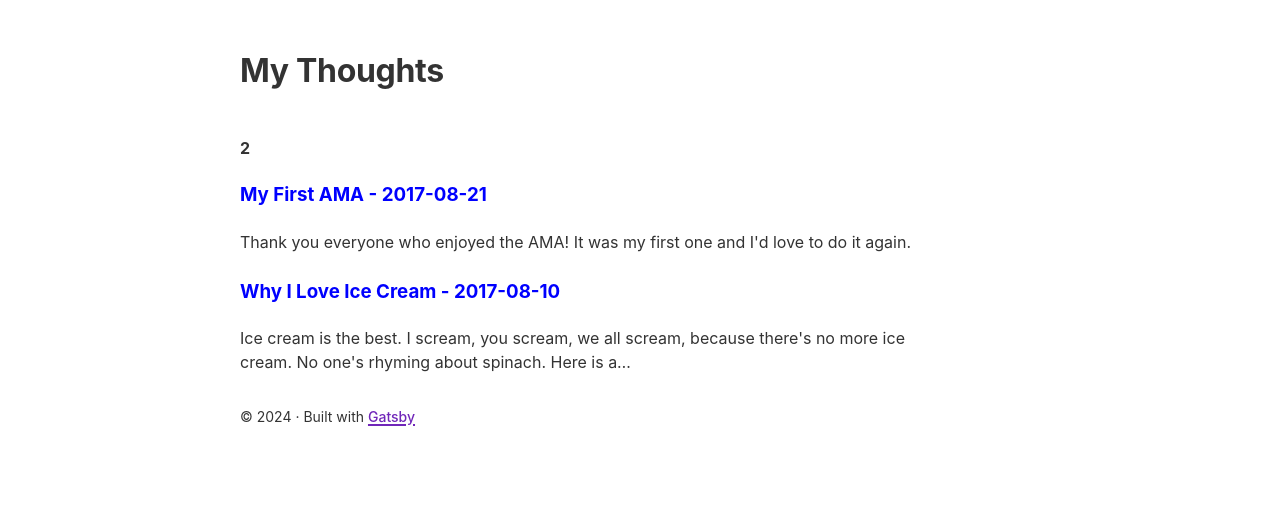
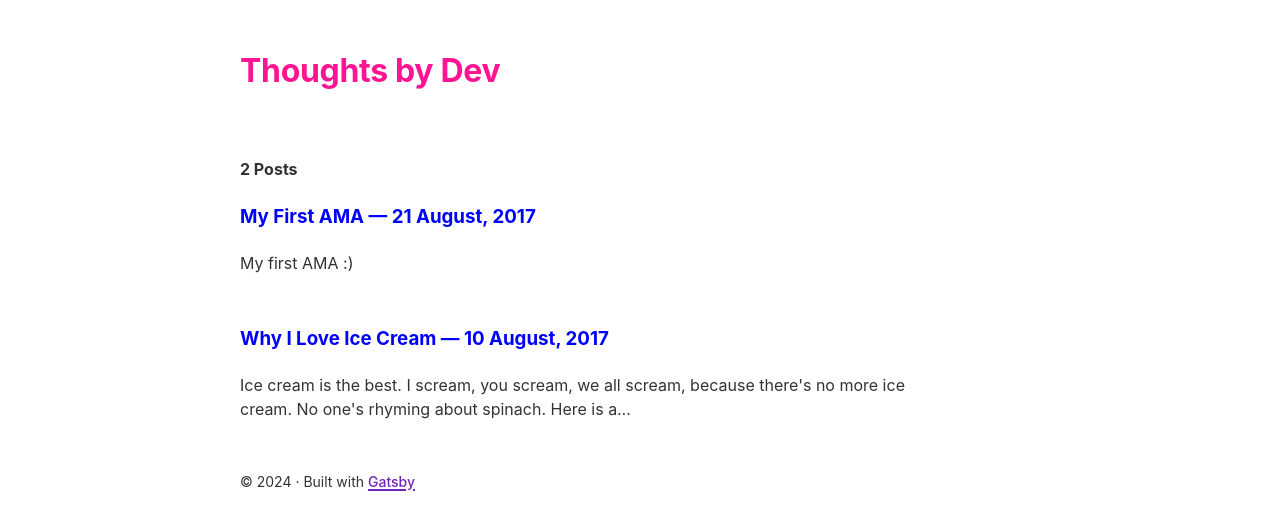
Before and after one commit to eXis-web/gatsby-blog, a Gatsby site: page / in a window 1280 px wide. Shown: the part 48-578 px from the top of the page. Built offline with nearby package versions, Linux system fonts and the light colour scheme; Gatsby itself is replaced by a stand-in of ours.

Commit message:
reworked a bit syles

```diff
--- a/src/pages/index.js
+++ b/src/pages/index.js
@@ -1,37 +1,50 @@
-import * as React from "react"
+import React from "react"
 import { graphql, Link } from "gatsby"
 import styled from "styled-components"
 import Layout from "../components/layout"
-import Seo from "../components/seo"
+
+const Title = styled.h1`
+  display: inline-block;
+  color: deeppink;
+`
+
+const BlogTitle = styled.h3`
+  margin-bottom: 20px;
+  color: blue;
+  &:hover {
+    color: #1dcaff;
+  }
+`
 
 const BlogLink = styled(Link)`
   text-decoration: none;
-`
-const BlogTItle = styled.h3`
-  margin-bottom: 20px;
-  color: blue;
+  color: inherit;
 `
 
-export default ({ data }) => (
-  <Layout>
-    <Seo title="Home" />
-    <div>
-      <h1>My Thoughts</h1>
-      <h4>{data.allMarkdownRemark ? data.allMarkdownRemark.totalCount : 0}</h4>
-      {data.allMarkdownRemark &&
-        data.allMarkdownRemark.edges.map(({ node }) => (
-          <div key={node.id}>
+const BlogBody = styled.div`
+  margin-bottom: 50px;
+`
+
+export default ({ data }) => {
+  return (
+    <Layout>
+      <div>
+        <Title>Thoughts by Dev</Title>
+        <h4>{data.allMarkdownRemark.totalCount} Posts</h4>
+        {data.allMarkdownRemark.edges.map(({ node }) => (
+          <BlogBody key={node.id}>
             <BlogLink to={node.fields.slug}>
-              <BlogTItle>
-                {node.frontmatter.title} - {node.frontmatter.date}
-              </BlogTItle>
+              <BlogTitle>
+                {node.frontmatter.title} <span>— {node.frontmatter.date}</span>
+              </BlogTitle>
             </BlogLink>
-            <p>{node.excerpt}</p>
-          </div>
+            <p>{node.frontmatter.description || node.excerpt}</p>
+          </BlogBody>
         ))}
-    </div>
-  </Layout>
-)
+      </div>
+    </Layout>
+  )
+}
 
 export const query = graphql`
   query {
@@ -41,17 +54,16 @@ export const query = graphql`
         node {
           id
           frontmatter {
+            title
+            date(formatString: "DD MMMM, YYYY")
             description
-            title
-            date
           }
           fields {
             slug
           }
-          html
-          excerpt
+          excerpt(truncate: true)
         }
       }
     }
   }
-`;
+`
```
Also changed, not shown: src/pages/404.js (+4 -5 lines), src/pages/my-files.js (added, +49 -0 lines), src/pages/page-2.js (+3 -4 lines), src/pages/page-3.js (deleted, +0 -17 lines).
